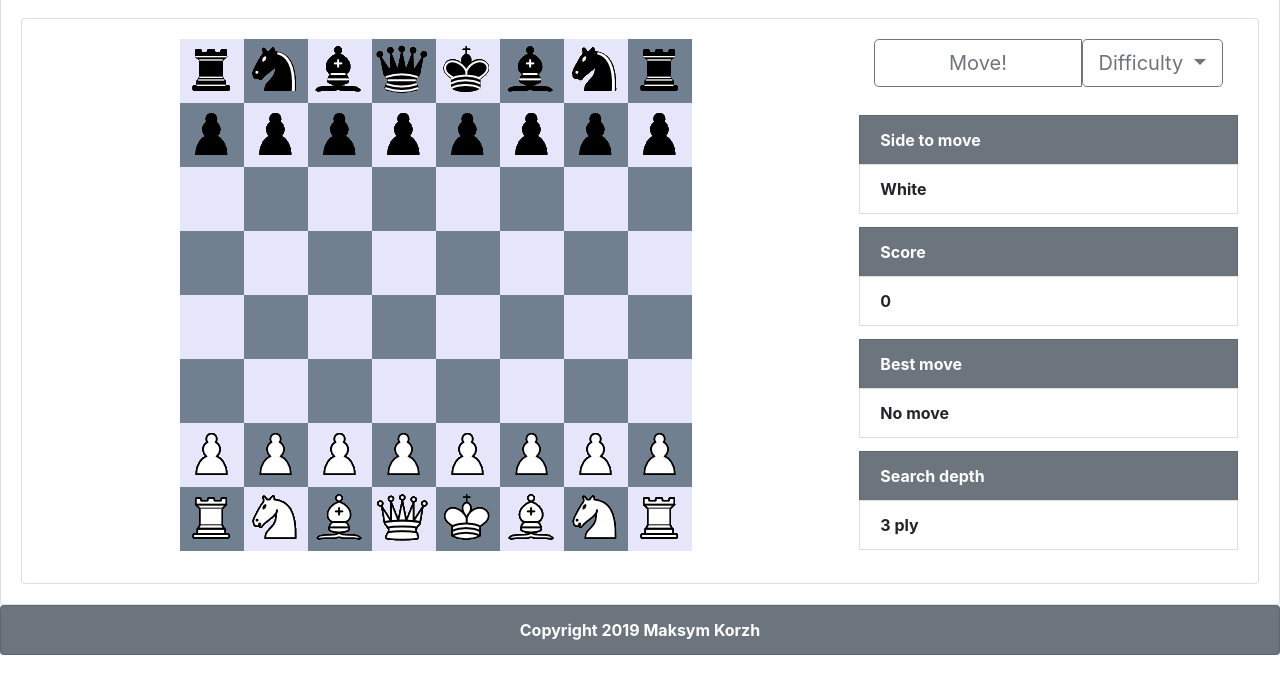
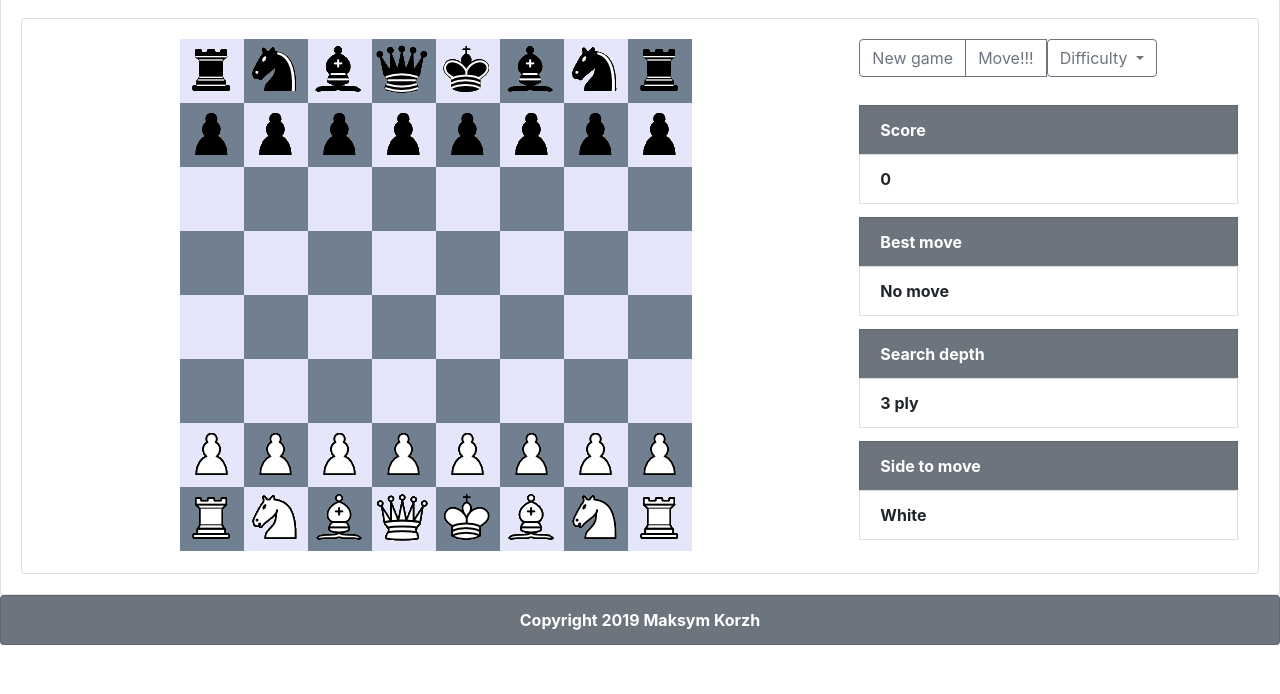
Before and after one commit to maksimKorzh/bmcp_js, a plain HTML site: page docs/index.html in a window 1280 px wide. Shown: the part 94-788 px from the top of the page. Drawn offline with Linux system fonts and the light colour scheme.

Commit message:
fixed minor UI bugs

```diff
--- a/docs/index.html
+++ b/docs/index.html
@@ -39,10 +39,11 @@
 
               <!-- User menu -->
               <div class="col-md-4">
-                <div class="btn-group col mx-auto">
-                  <button type="button" class="btn btn-lg btn-outline-secondary" onClick="Think(search_depth)">Move!</button>
+                <div class="btn-group">
+                  <button type="button" class="btn btn-outline-secondary" onClick="location.reload()">New game</button>
+                  <button type="button" class="btn btn-outline-secondary" onClick="Think(search_depth)">Move!!!</button>
                   <div class="dropdown">
-                    <button class="btn btn-lg btn-outline-secondary dropdown-toggle" type="button" id="dropdownMenuButton" data-toggle="dropdown" aria-haspopup="true" aria-expanded="false">
+                    <button class="btn btn-outline-secondary dropdown-toggle" type="button" id="dropdownMenuButton" data-toggle="dropdown" aria-haspopup="true" aria-expanded="false">
                       Difficulty
                     </button>
                     <div class="dropdown-menu" aria-labelledby="dropdownMenuButton">
@@ -56,17 +57,25 @@
                 <ul class="list-group">
                   <li class="btn"></li>
                   <li class="btn"></li>
-                  <li class="list-group-item font-weight-bold bg-secondary text-white">Side to move</li>
-                  <li class="list-group-item font-weight-bold" id="side">White</li>
-                  <li class="btn"></li>
+
+                  <!-- Score -->
                   <li class="list-group-item font-weight-bold bg-secondary text-white">Score</li>
                   <li class="list-group-item font-weight-bold" id="score">0</li>
                   <li class="btn"></li>
+
+                  <!-- Best move -->
                   <li class="list-group-item font-weight-bold bg-secondary text-white">Best move</li>
                   <li class="list-group-item font-weight-bold" id="move">No move</li>
                   <li class="btn"></li>
+
+                  <!-- Search depth -->
                   <li class="list-group-item font-weight-bold bg-secondary text-white">Search depth</li>
                   <li class="list-group-item font-weight-bold" id="depth">3 ply</li>
+                  <li class="btn"></li>
+
+                  <!-- Side to move -->
+                  <li class="list-group-item font-weight-bold bg-secondary text-white">Side to move</li>
+                  <li class="list-group-item font-weight-bold" id="side">White</li>
                   <li class="btn"></li>
 
                 </ul>
```
